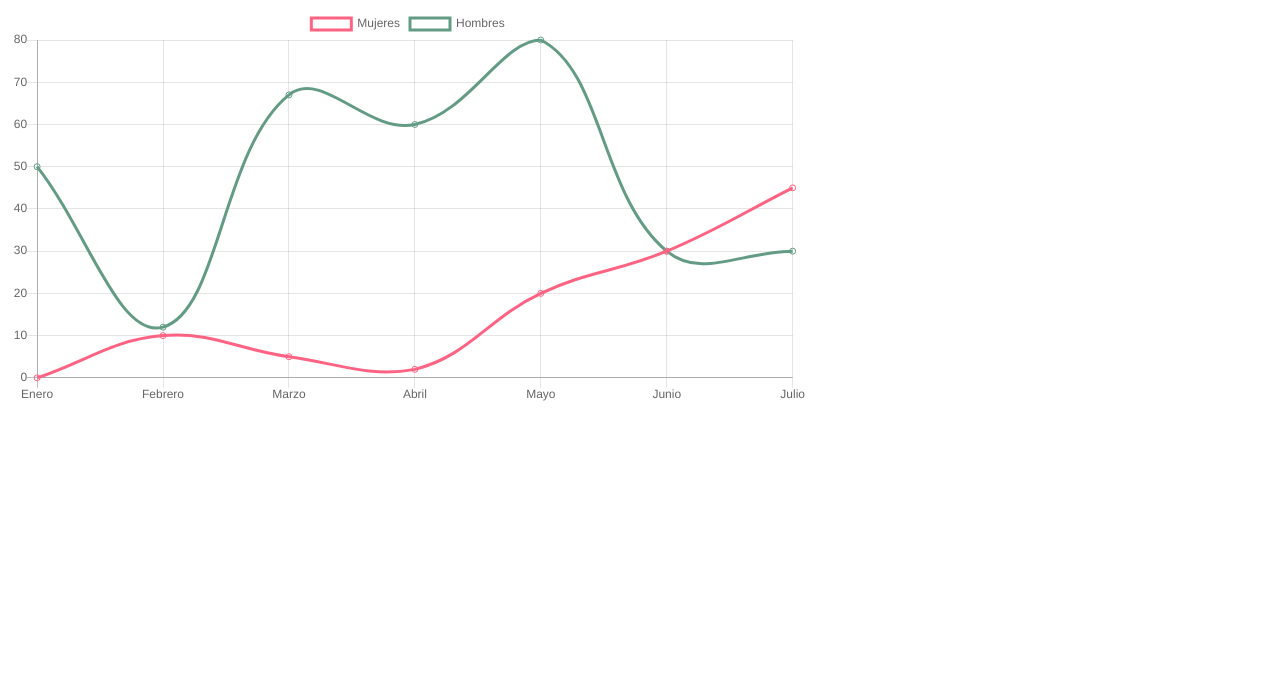
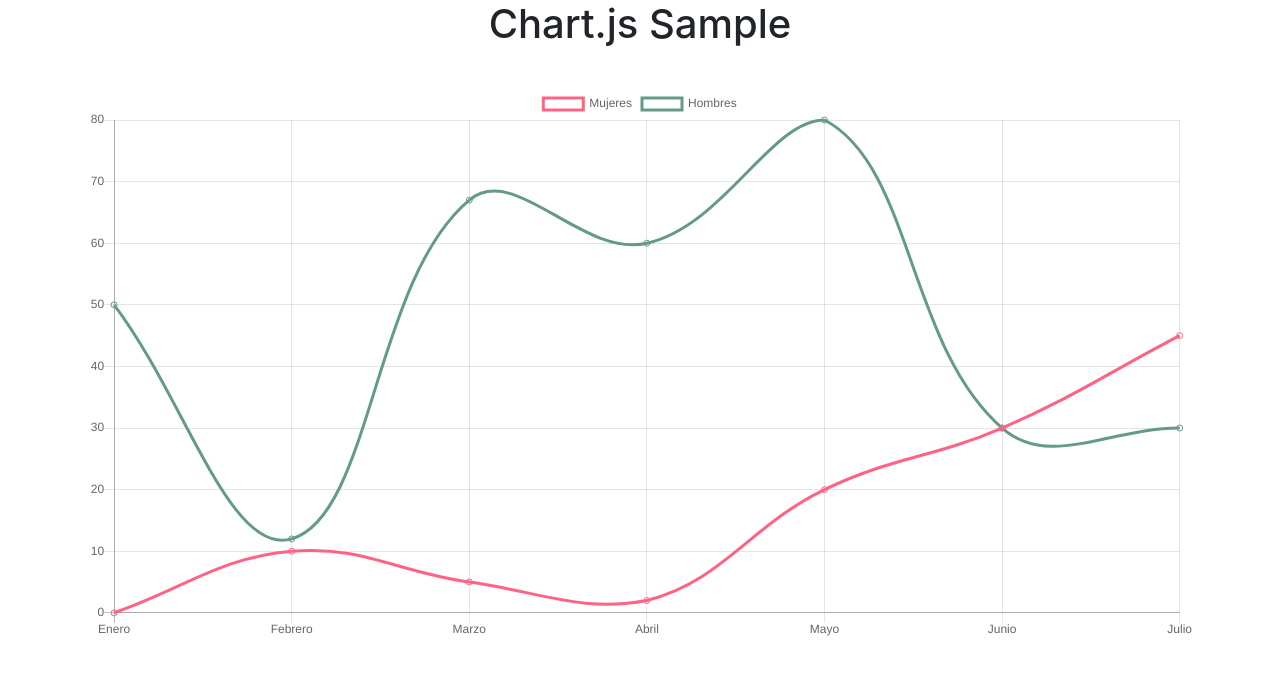
Before and after one commit to omiguelperez/chartjs-sample, a website: page index.html in a window 1280 px wide. Drawn offline with nearby package versions, Linux system fonts and the light colour scheme.

Commit message:
Agregar Bootstrap 4 al proyecto
- Se instalaron las dependencias con NPM y no se usa CDN

```diff
--- a/index.css
+++ b/index.css
@@ -1,4 +1,12 @@
+body {
+	font-size: 16px;
+}
+
 .chart-container {
-	max-width: 800px;
+	max-width: 100%;
 	overflow: hidden;
 }
+
+.title {
+	margin-bottom: 1em;
+}
--- a/index.html
+++ b/index.html
@@ -3,13 +3,17 @@
 <head>
 	<meta charset="utf-8">
 	<title>Chart.js Sample</title>
+	<link rel="stylesheet" type="text/css" href="node_modules/bootstrap/dist/css/bootstrap.min.css">
 	<link rel="stylesheet" href="index.css">
 </head>
 <body>
-	<div class="chart-container">
-		<canvas id="chart" class="chart"></canvas>
+	<div class="container text-center">
+		<h1 class="title">Chart.js Sample</h1>
+		<div class="chart-container">
+			<canvas id="chart" class="chart"></canvas>
+		</div>
 	</div>
-	<script src="https://cdnjs.cloudflare.com/ajax/libs/Chart.js/2.4.0/Chart.min.js"></script>
+	<script src="node_modules/chart.js/dist/Chart.min.js"></script>
 	<script src="index.js"></script>
 </body>
 </html>
--- a/package.json
+++ b/package.json
@@ -8,5 +8,9 @@
   },
   "keywords": [],
   "author": "Oscar Pérez <mr.omiguelperez@gmail.com>",
-  "license": "ISC"
+  "license": "ISC",
+  "dependencies": {
+    "bootstrap": "^4.0.0-alpha.6",
+    "chart.js": "^2.6.0"
+  }
 }
```
